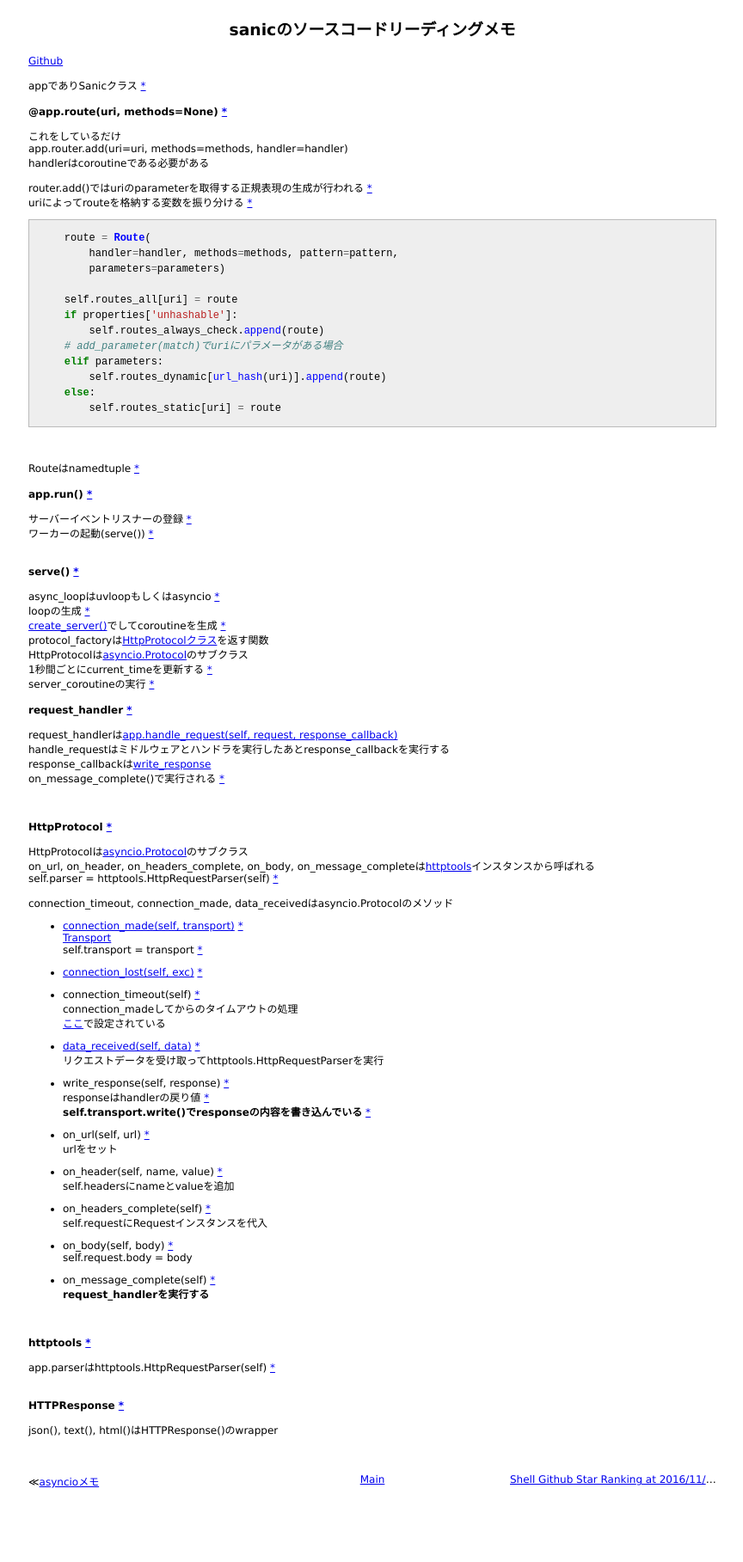
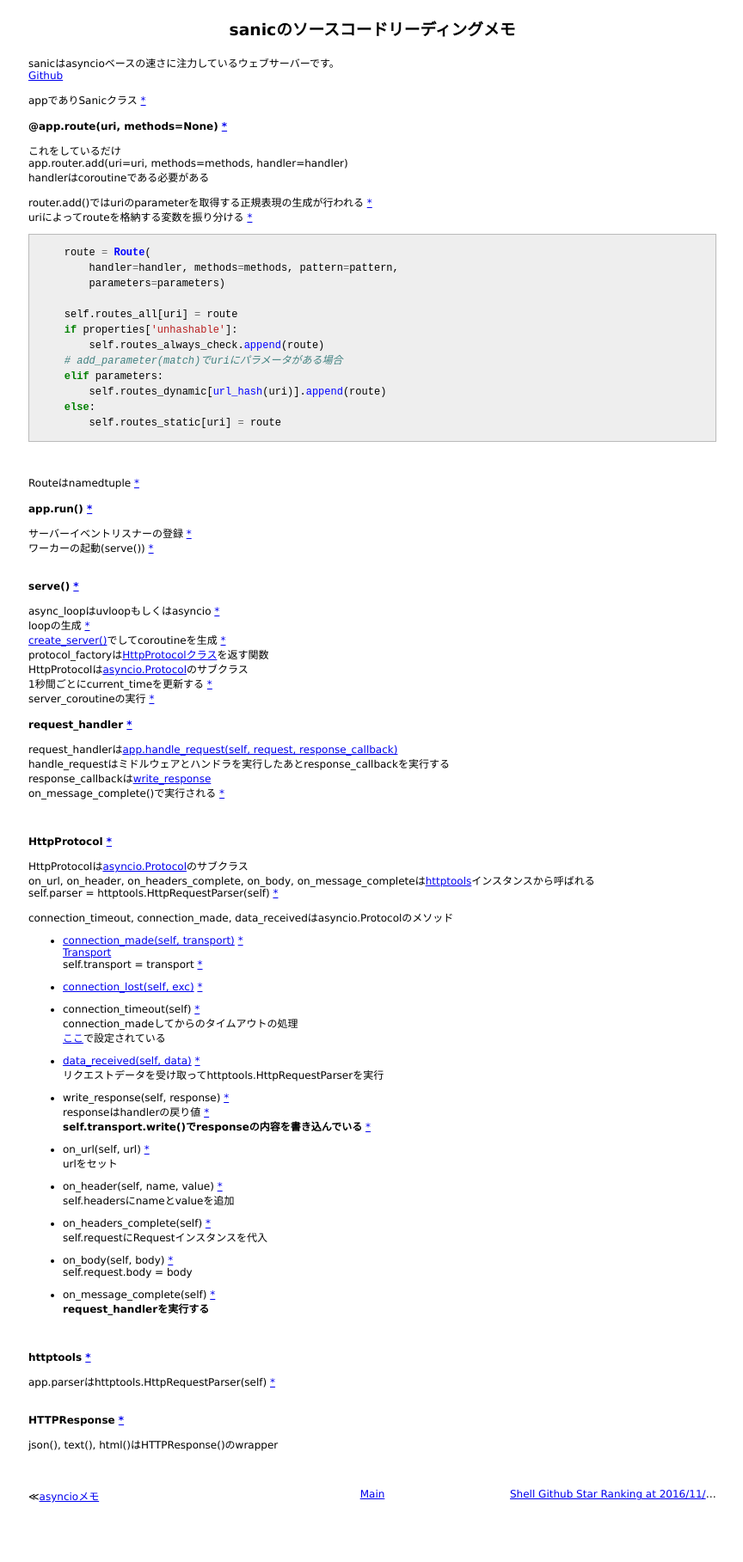
Before and after one commit to 38elements/38elements.github.com, a Jekyll site: the page built from _posts/2016-11-22-python-sanic.md, in a window 1280 px wide. Shown: the whole page at 86% size, without its empty margins (207-1071 px from the left). Built offline with Jekyll 4.4.1, drawn with Linux system fonts in a browser that asks for light colours.

Commit message:
Update 2016-11-22-python-sanic.md

```diff
--- a/_posts/2016-11-22-python-sanic.md
+++ b/_posts/2016-11-22-python-sanic.md
@@ -2,7 +2,7 @@
 layout: posts
 title: sanicのソースコードリーディングメモ
 ---
-
+sanicはasyncioベースの速さに注力しているウェブサーバーです。
 [Github](https://github.com/channelcat/sanic)
 
 appでありSanicクラス [\*](https://github.com/channelcat/sanic/blob/93f50b8ef7ed8fee206d2c440b096c09f1dd0af4/sanic/sanic.py#L20)
```
